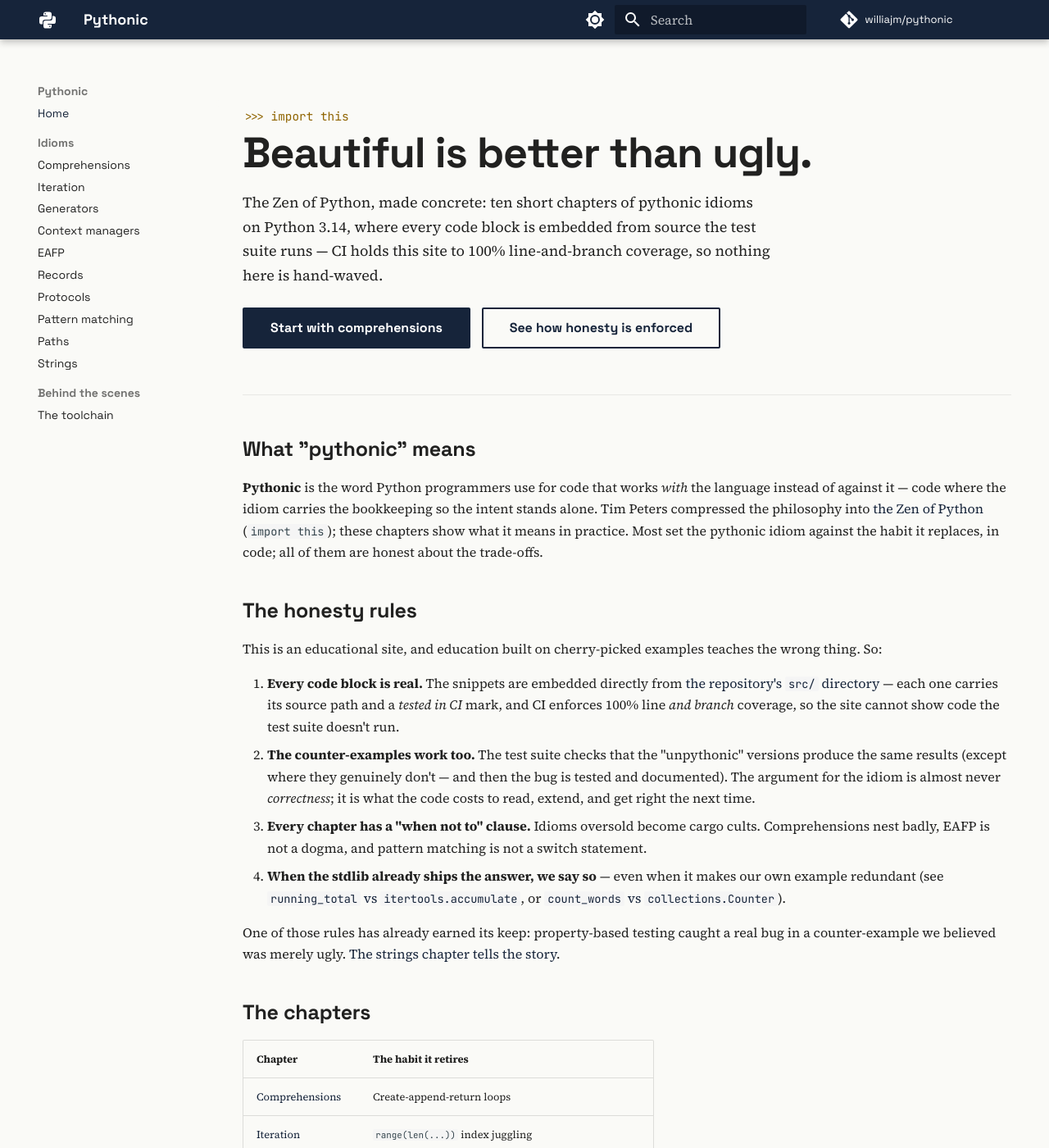
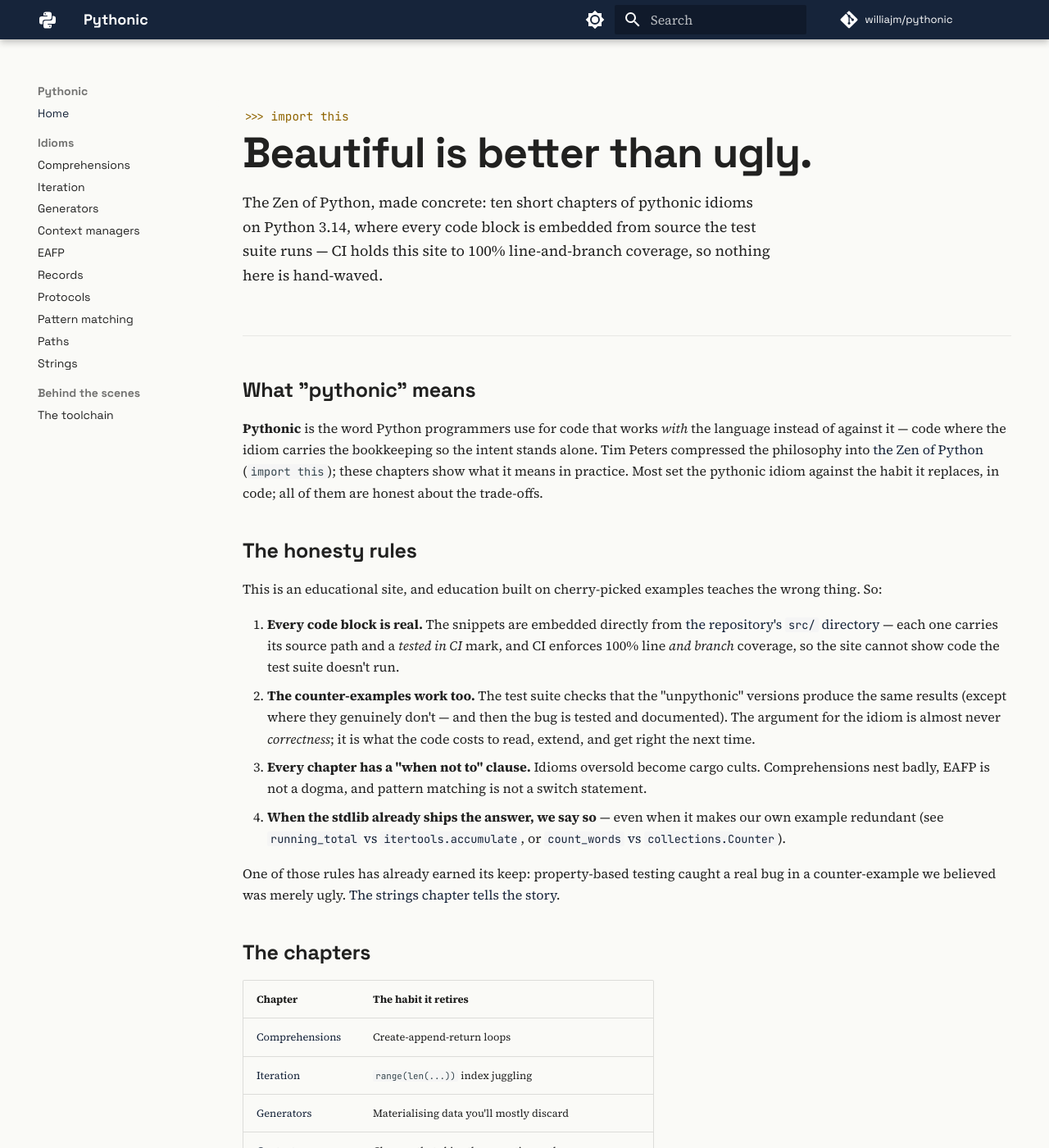
Before and after one commit to williajm/pythonic, an MkDocs documentation site: the page built from docs/index.md, in a window 1280 px wide and 1400 px high. Shown: the whole window at 82% size. Built offline with MkDocs 1.6.1 and Material for MkDocs 9.7.7, drawn with Linux system fonts in a browser that asks for light colours; comment, search, counter and statistics services are not loaded.

Commit message:
Remove the two hero buttons from the docs landing page (#2)
Drop the "Start with comprehensions" and "See how honesty is enforced"
buttons from the index hero, along with the now-unused
.pyx-hero .md-button margin rule.

Co-authored-by: Claude Fable 5 <noreply@anthropic.com>

```diff
--- a/docs/index.md
+++ b/docs/index.md
@@ -13,9 +13,6 @@ hide:
 short chapters of pythonic idioms on Python 3.14, where every code block
 is embedded from source the test suite runs — CI holds this site to 100%
 line-and-branch coverage, so nothing here is hand-waved.</p>
-
-[Start with comprehensions](comprehensions.md){ .md-button .md-button--primary }
-[See how honesty is enforced](toolchain.md){ .md-button }
 </div>
 
 ## What "pythonic" means
--- a/docs/stylesheets/extra.css
+++ b/docs/stylesheets/extra.css
@@ -118,10 +118,6 @@
   max-width: 36em;
 }
 
-.pyx-hero .md-button {
-  margin: 0.3rem 0.5rem 0 0;
-}
-
 @media screen and (max-width: 44em) {
   .md-typeset .pyx-hero h1 {
     font-size: 1.9rem;
```
